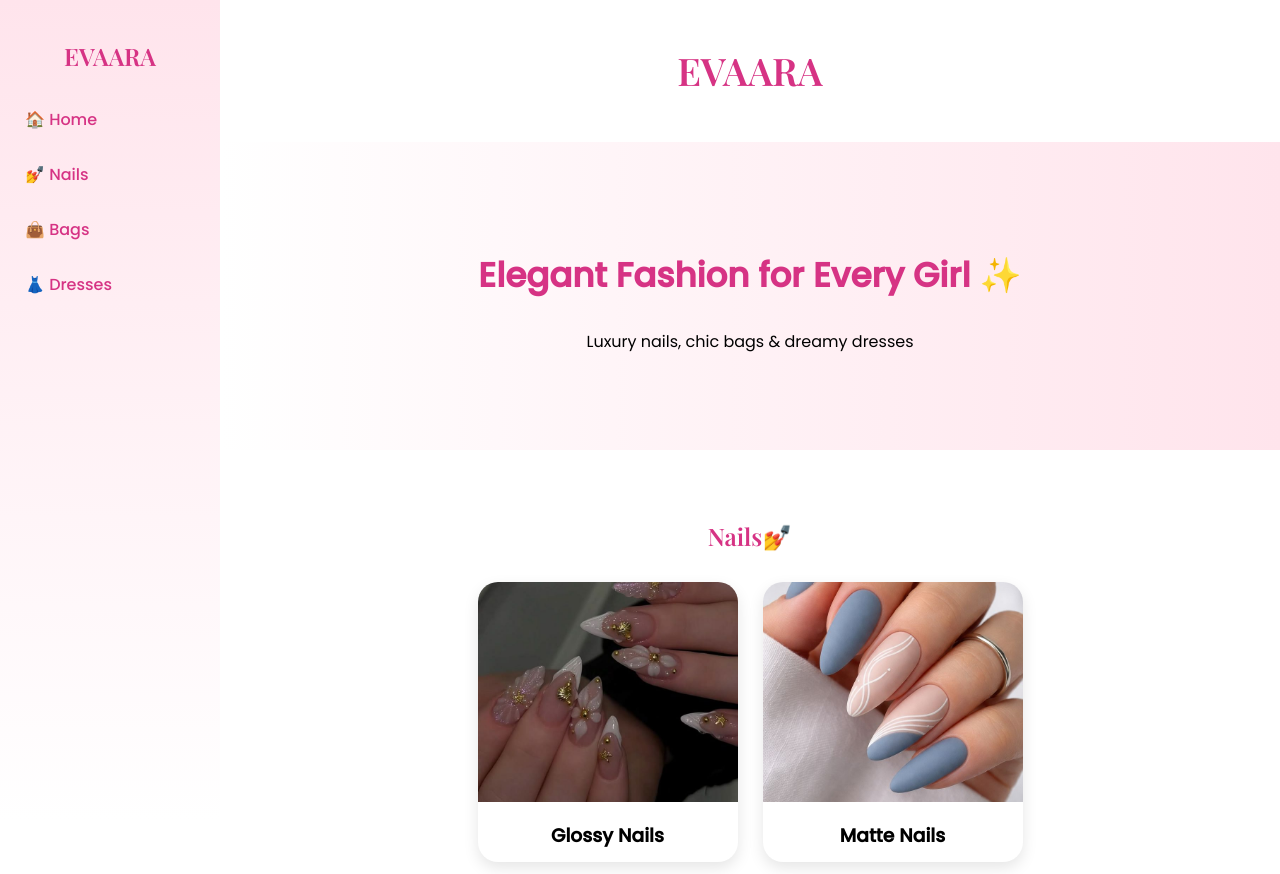
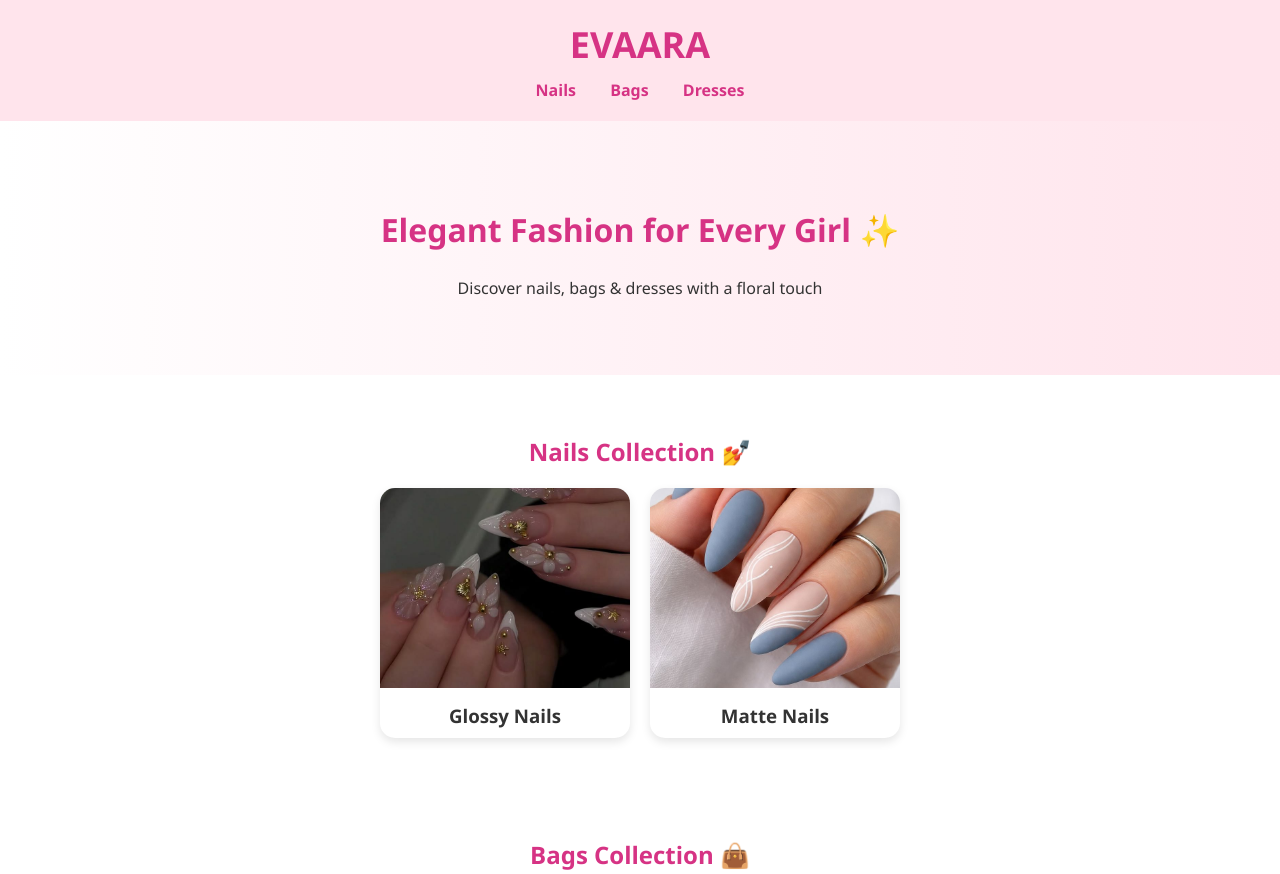
Before and after one commit to alishahusaain426-coder/EVAARA, a plain HTML site: page index.html/index.html in a window 1280 px wide. Shown: the top 874 px of the page. Drawn offline with nearby package versions, Linux system fonts and the light colour scheme.

Commit message:
Refactor index.html for better styling and layout
Updated styles and structure for improved layout and design.

```diff
--- a/index.html/index.html
+++ b/index.html/index.html
@@ -5,128 +5,86 @@
 <meta name="viewport" content="width=device-width, initial-scale=1.0">
 <title>EVAARA - Elegant Fashion</title>
 
-<!-- Google Fonts -->
-<link href="https://fonts.googleapis.com/css2?family=Playfair+Display:wght@600&family=Poppins:wght@300;400;500&display=swap" rel="stylesheet">
-
 <style>
 body {
     margin: 0;
-    font-family: 'Poppins', sans-serif;
-    display: flex;
-    background: #fff;
-}
-
-/* SIDEBAR */
-.sidebar {
-    width: 220px;
-    height: 100vh;
-    background: linear-gradient(#ffe4ec, #fff);
-    position: fixed;
-    padding-top: 20px;
-}
-
-.sidebar h2 {
-    text-align: center;
-    font-family: 'Playfair Display', serif;
-    color: #d63384;
-}
-
-.sidebar a {
-    display: block;
-    padding: 15px 25px;
-    text-decoration: none;
-    color: #d63384;
-    font-weight: 500;
-    transition: 0.3s;
-}
-
-.sidebar a:hover {
-    background: #ffd6e8;
-    padding-left: 35px;
-}
-
-/* MAIN CONTENT */
-.main {
-    margin-left: 220px;
-    width: 100%;
+    font-family: 'Segoe UI', sans-serif;
+    background-color: #fff;
+    color: #333;
 }
 
 header {
-    background: #fff;
+    background: #ffe4ec;
     padding: 20px;
     text-align: center;
 }
 
 header h1 {
-    font-family: 'Playfair Display', serif;
-    font-size: 38px;
+    margin: 0;
+    font-size: 36px;
     color: #d63384;
+}
+
+nav {
+    margin-top: 10px;
+}
+
+nav a {
+    margin: 0 15px;
+    text-decoration: none;
+    color: #d63384;
+    font-weight: bold;
 }
 
 .hero {
     background: linear-gradient(to right, #fff, #ffe4ec);
-    padding: 80px 20px;
+    padding: 60px 20px;
     text-align: center;
 }
 
 .hero h2 {
-    font-size: 34px;
+    font-size: 32px;
     color: #d63384;
 }
 
-.hero p {
-    font-size: 16px;
-}
-
 .section {
-    padding: 50px 20px;
+    padding: 40px 20px;
     text-align: center;
 }
 
 .section h2 {
     color: #d63384;
-    margin-bottom: 30px;
-    font-family: 'Playfair Display', serif;
+    margin-bottom: 20px;
 }
 
 .products {
     display: flex;
     justify-content: center;
-    gap: 25px;
+    gap: 20px;
     flex-wrap: wrap;
 }
 
 .card {
-    width: 260px;
-    border-radius: 20px;
+    width: 250px;
+    border-radius: 15px;
     overflow: hidden;
     background: #fff;
-    box-shadow: 0 6px 15px rgba(0,0,0,0.1);
-    transition: 0.3s;
-}
-
-.card:hover {
-    transform: translateY(-8px);
+    box-shadow: 0 4px 10px rgba(0,0,0,0.1);
 }
 
 .card img {
     width: 100%;
-    height: 220px;
+    height: 200px;
     object-fit: cover;
-    transition: 0.3s;
-}
-
-.card:hover img {
-    transform: scale(1.05);
 }
 
 .card h3 {
-    margin: 12px 0;
+    margin: 10px 0;
 }
 
 footer {
     background: #ffe4ec;
-    padding: 20px;
+    padding: 15px;
     text-align: center;
     margin-top: 30px;
 }
@@ -135,64 +93,57 @@ footer {
 
 <body>
 
-<!-- SIDEBAR -->
-<div class="sidebar">
-    <h2>EVAARA</h2>
-    <a href="#">🏠 Home</a>
-    <a href="#nails">💅 Nails</a>
-    <a href="#bags">👜 Bags</a>
-    <a href="#dresses">👗 Dresses</a>
-</div>
-
-<!-- MAIN -->
-<div class="main">
-
 <header>
     <h1>EVAARA</h1>
+    <nav>
+        <a href="#nails">Nails</a>
+        <a href="#bags">Bags</a>
+        <a href="#dresses">Dresses</a>
+    </nav>
 </header>
 
 <section class="hero">
     <h2>Elegant Fashion for Every Girl ✨</h2>
-    <p>Luxury nails, chic bags & dreamy dresses</p>
+    <p>Discover nails, bags & dresses with a floral touch</p>
 </section>
 
 <section id="nails" class="section">
-    <h2>Nails💅</h2>
+    <h2>Nails Collection 💅</h2>
     <div class="products">
         <div class="card">
-            <img src="images/nail1.jpg">
+            <img src="images/nail1.jpg" alt="nail">
             <h3>Glossy Nails</h3>
         </div>
         <div class="card">
-            <img src="images/nail2.jpg">
+            <img src="images/nail2.jpg" alt="nail">
             <h3>Matte Nails</h3>
         </div>
     </div>
 </section>
 
 <section id="bags" class="section">
-    <h2>Bags 👜</h2>
+    <h2>Bags Collection 👜</h2>
     <div class="products">
         <div class="card">
-            <img src="images/bag1.jpg">
+            <img src="images/bag1.jpg" alt="bag">
             <h3>Luxury Bag</h3>
         </div>
         <div class="card">
-            <img src="images/bag2.jpg">
+            <img src="images/bag2.jpg" alt="Mini Shoulder Bag">
             <h3>Mini Shoulder Bag</h3>
         </div>
     </div>
 </section>
 
 <section id="dresses" class="section">
-    <h2>Dress 👗</h2>
+    <h2>Dresses Collection 👗</h2>
     <div class="products">
         <div class="card">
-            <img src="images/dress1.jpg">
+            <img src="images/dress1.jpg" alt="dress">
             <h3>Elegant Dress</h3>
         </div>
         <div class="card">
-            <img src="images/dress2.jpg">
+            <img src="images/dress2.jpg" alt="dress">
             <h3>Casual Outfit</h3>
         </div>
     </div>
@@ -202,7 +153,5 @@ footer {
     <p>© 2026 EVAARA | Elegant & Feminine Fashion</p>
 </footer>
 
-</div>
-
 </body>
 </html>
```
